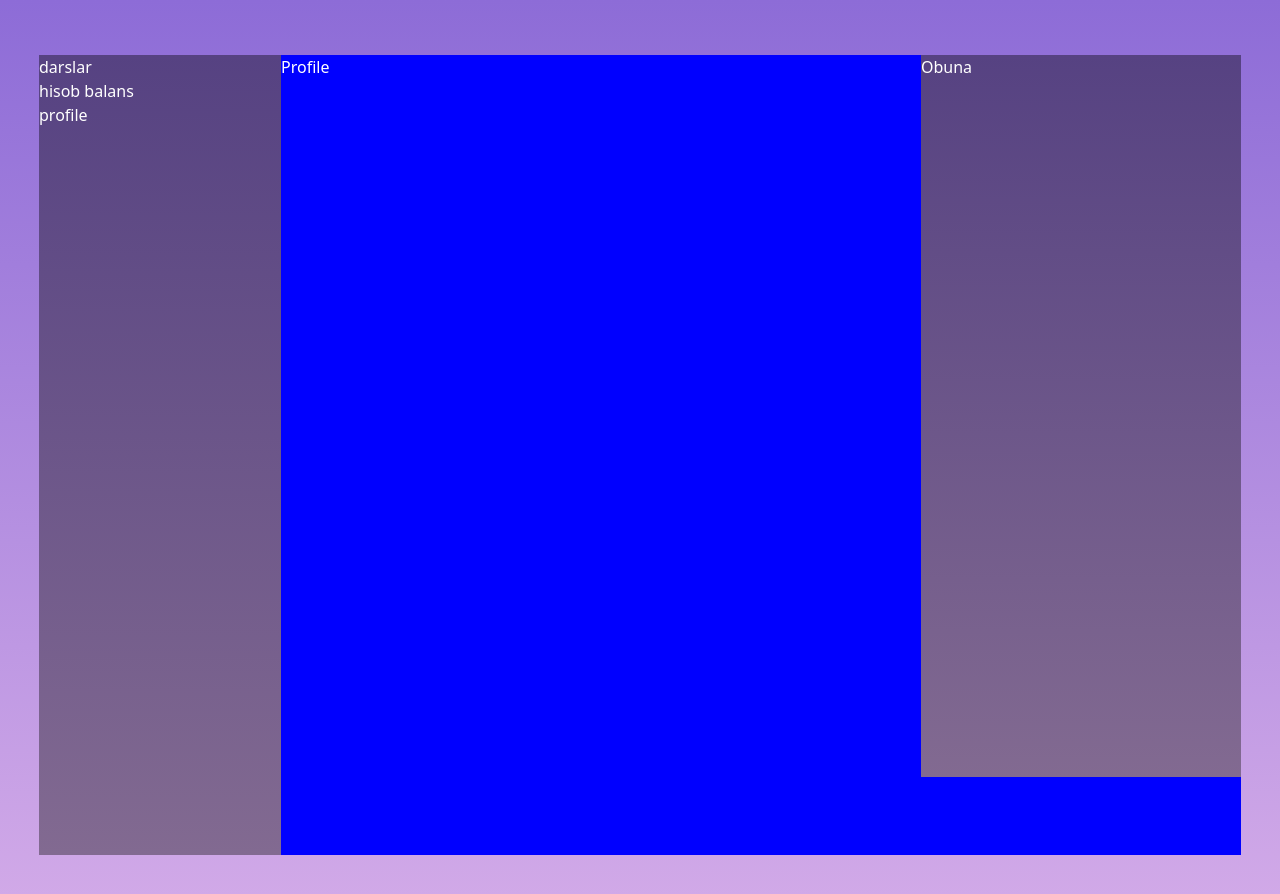
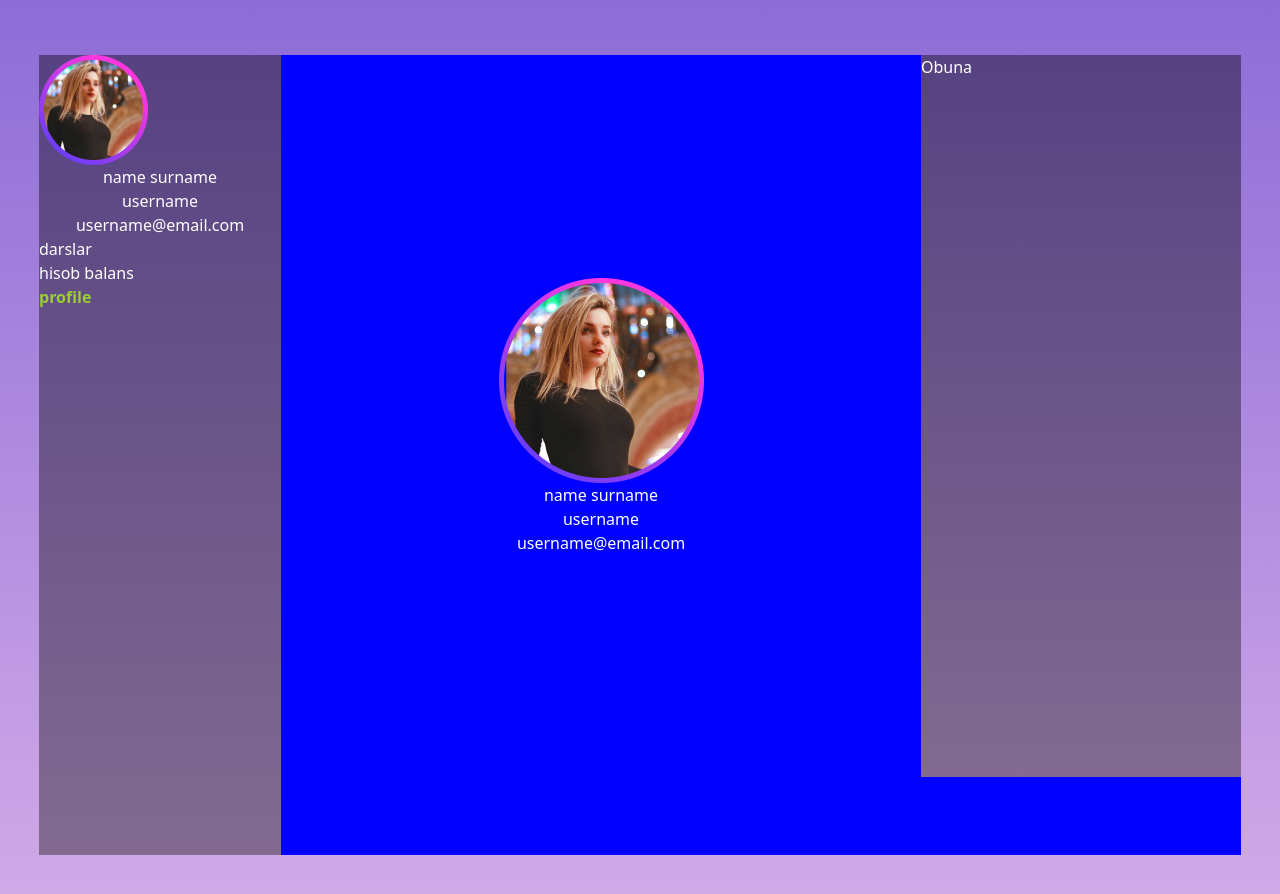
Before and after one commit to sohibjonabdialimov/Main-Project, a React (Vite) app: page /profile in a window 1280 px wide. Shown: the top 894 px of the page. Built offline with nearby package versions, Linux system fonts and the light colour scheme.

Commit message:
userprofile

```diff
--- a/src/MainRoute/Profile.jsx
+++ b/src/MainRoute/Profile.jsx
@@ -1,10 +1,26 @@
 import React from 'react'
-import Obuna from '../sitebarRoute/Obuna'
+import Obuna from '../sitebarRoute/Obuna';
+import opacha from "../imgs/big-logo.png"
+import Userprofile from '../components/userprofile';
 
 function Profile() {
+    let name = "name"
+    let surname = "surname"
+    let username = "username"
+    let email = "username@email.com"
+
     return (
-        <div style={{ display: "flex"}}>
-            <div className='fife'>Profile</div>
+        <div style={{ display: "flex" }}>
+            <div className='fife' style={{ display: 'flex', alignItems: 'center', justifyContent: 'center' }}>
+
+                    <div style={{ textAlign: "center" }}>
+                        <img src={opacha} alt="" />
+                        <h2>{name + " " + surname}</h2>
+                        <p>{username}</p>
+                        <p>{email}</p>
+                    </div>
+
+            </div>
             <Obuna />
         </div>
     )
--- /dev/null
+++ b/src/components/Userprofile.jsx
@@ -0,0 +1,20 @@
+import React from 'react'
+import opacha from "../imgs/user-logo.png"
+function Userprofile() {
+    let name = "name"
+    let surname = "surname"
+    let username = "username"
+    let email = "username@email.com"
+    return (
+        <div>
+            <div style={{ textAlign: "center" }}>
+                <img src={opacha} alt="" />
+                <h2>{name + " " + surname}</h2>
+                <p>{username}</p>
+                <p>{email}</p>
+            </div>
+        </div>
+    )
+}
+
+export default Userprofile
--- a/src/pages/Nav.jsx
+++ b/src/pages/Nav.jsx
@@ -1,13 +1,15 @@
 import React from 'react'
-import { Link } from "react-router-dom";
+import { Link, NavLink } from "react-router-dom";
+import './style.css';
+import Userprofile from '../components/userprofile';
 function Nav() {
   return (
     <div className='Nav'>
-        <div></div>
+        <div><Userprofile/></div>
         <ul>
-            <li><Link to="/">darslar</Link></li>
-            <li><Link to="hisoblar">hisob balans</Link></li>
-            <li><Link to="profile">profile</Link></li>
+            <li><NavLink to="/">darslar</NavLink></li>
+            <li><NavLink to="hisoblar">hisob balans</NavLink></li>
+            <li><NavLink to="profile">profile</NavLink></li>
         </ul>
     </div>
   )
--- /dev/null
+++ b/src/pages/style.css
@@ -0,0 +1,4 @@
+.active{
+    font-weight: 700;
+    color: yellowgreen;
+}
```
